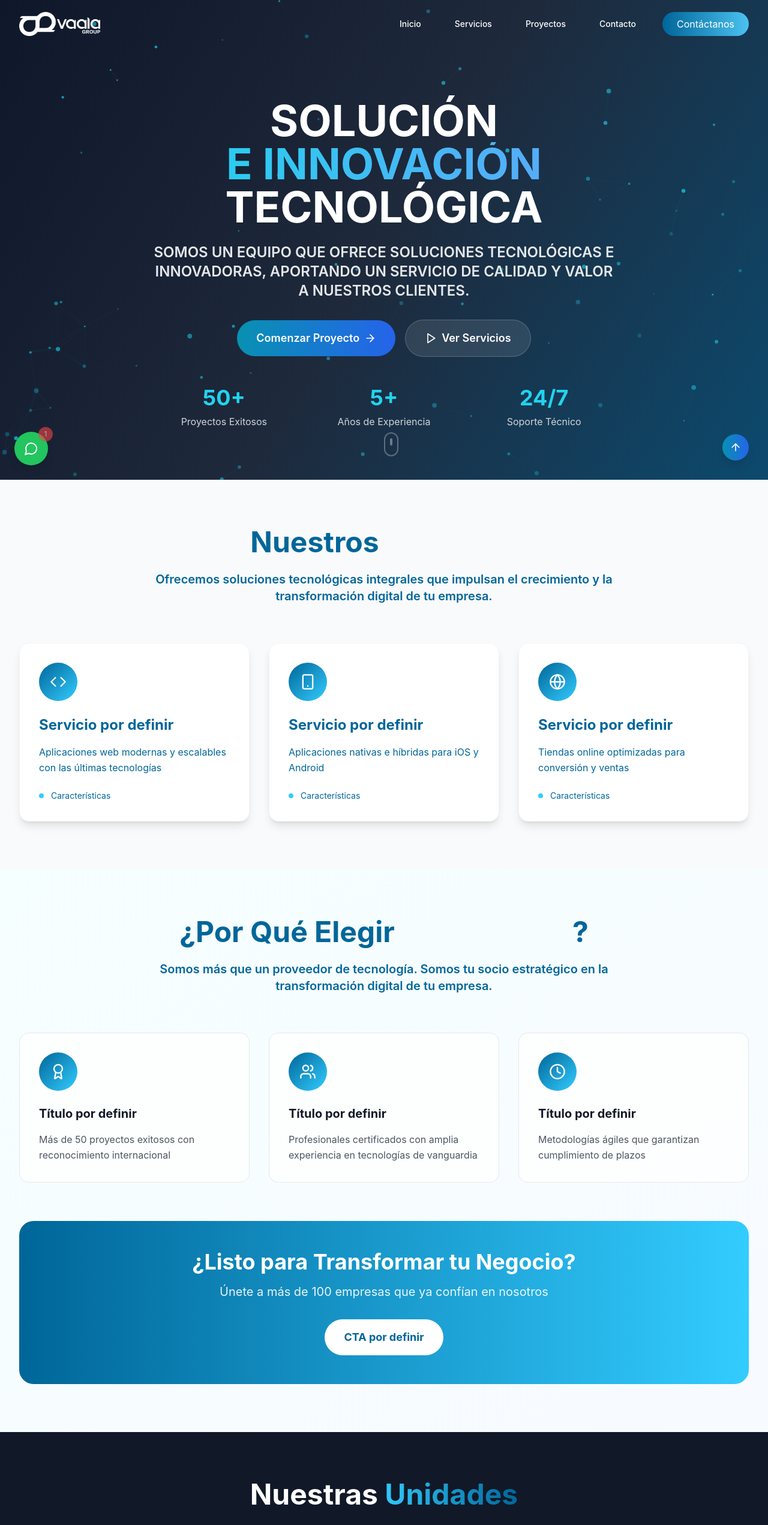
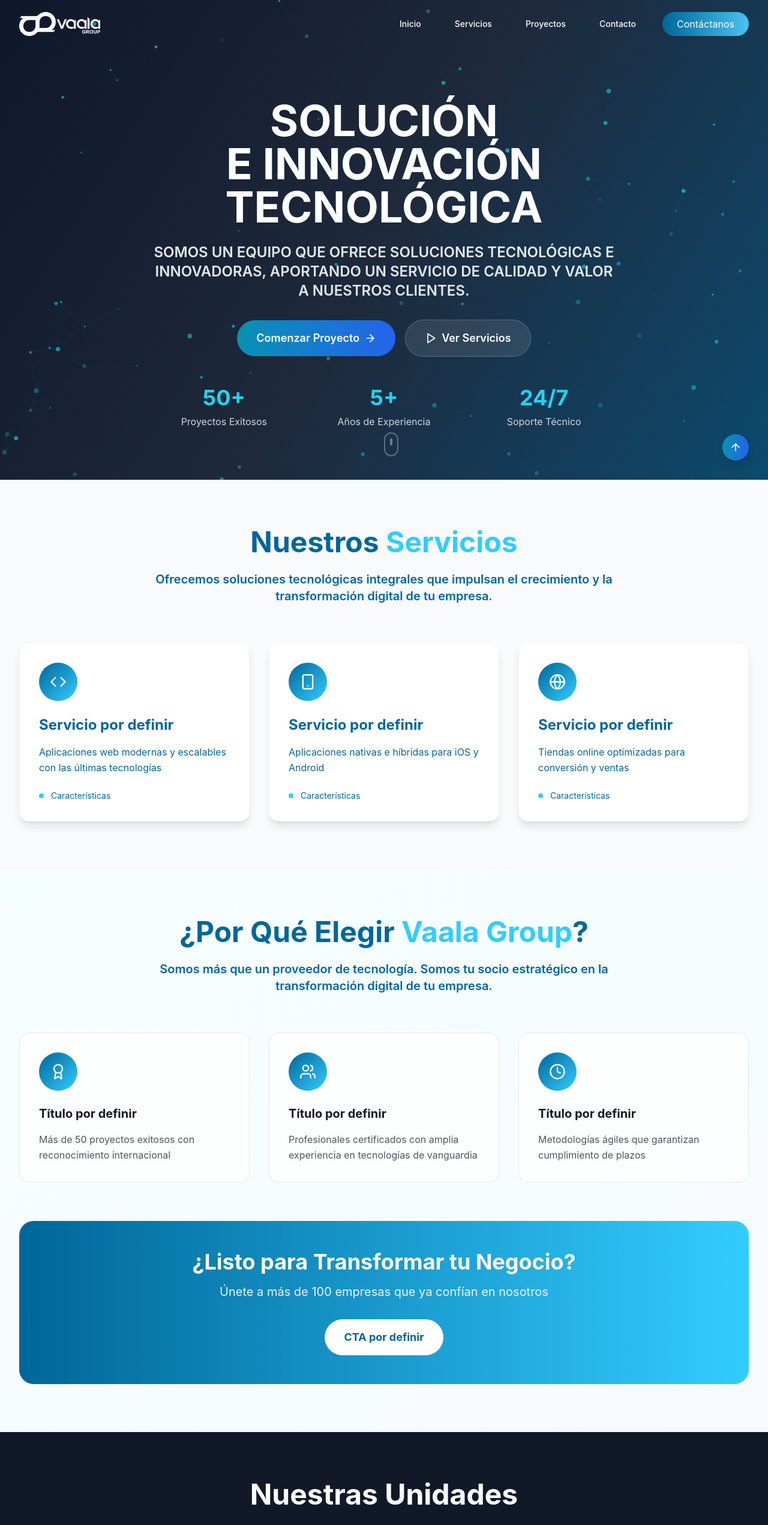
Before and after one commit to valejerett27/VaalaGroup, a React (Vite) app: page / in a window 1280 px wide. Shown: the top 2543 px of the page at 60% size. Built offline with nearby package versions, Linux system fonts and the light colour scheme.

Commit message:
ajustes colores textos y fuente

```diff
--- a/src/components/Contact.tsx
+++ b/src/components/Contact.tsx
@@ -30,7 +30,7 @@ const Contact = () => {
         <div className="text-center mb-16">
           <h2 className="text-4xl lg:text-5xl font-bold mb-6">
             Hablemos de tu
-            <span className="text-[#33CCFF] bg-clip-text text-transparent"> Proyecto</span>
+            <span className="text-[#33CCFF] bg-clip-text "> Proyecto</span>
           </h2>
           <p className="text-xl text-gray-300 max-w-3xl mx-auto">
             Estamos listos para convertir tus ideas en realidad.
--- a/src/components/Hero.tsx
+++ b/src/components/Hero.tsx
@@ -21,7 +21,7 @@ const Hero = () => {
             SOLUCIÓN
 
 
-            <span className="block bg-gradient-to-r from-cyan-400 to-blue-400 bg-clip-text text-transparent">
+            <span className="block bg-gradient-to-r from-cyan-400 to-blue-400 bg-clip-text ">
               E INNOVACIÓN
             </span>
             TECNOLÓGICA
--- a/src/components/Projects.tsx
+++ b/src/components/Projects.tsx
@@ -43,7 +43,7 @@ const Projects = () => {
         <div className="text-center mb-16">
           <h2 className="text-4xl lg:text-5xl font-bold mb-6">
             Nuestras
-            <span className="bg-gradient-to-r from-[#33CCFF] to-[#006699] bg-clip-text text-transparent"> Unidades</span>
+            <span className="bg-gradient-to-r from-[#33CCFF] to-[#006699] bg-clip-text "> Unidades</span>
           </h2>
           <p className="text-xl text-gray-300 max-w-3xl mx-auto">
             Descubre algunos de nuestros casos de éxito que han transformado
--- a/src/components/Services.tsx
+++ b/src/components/Services.tsx
@@ -47,7 +47,7 @@ const Services = () => {
         <div className="text-center mb-16">
           <h2 className="text-4xl lg:text-5xl font-bold text-[#006699] mb-6">
             Nuestros
-            <span className="text-[#33CCFF] bg-clip-text text-transparent"> Servicios</span>
+            <span className="text-[#33CCFF] bg-clip-text "> Servicios</span>
           </h2>
           <p className="text-xl text-[#006699] font-semibold max-w-3xl mx-auto">
             Ofrecemos soluciones tecnológicas integrales que impulsan el crecimiento
--- a/src/components/Team.tsx
+++ b/src/components/Team.tsx
@@ -39,7 +39,7 @@ const Team = () => {
         <div className="text-center mb-16">
           <h2 className="text-4xl lg:text-5xl font-bold text-gray-900 mb-6">
             Nuestro
-            <span className="bg-gradient-to-r from-cyan-600 to-blue-600 bg-clip-text text-transparent"> Equipo</span>
+            <span className="bg-gradient-to-r from-cyan-600 to-blue-600 bg-clip-text "> Equipo</span>
           </h2>
           <p className="text-xl text-gray-600 max-w-3xl mx-auto">
             Conoce a los profesionales apasionados que hacen posible cada proyecto.
--- a/src/components/Testimonials.tsx
+++ b/src/components/Testimonials.tsx
@@ -32,7 +32,7 @@ const Testimonials = () => {
         <div className="text-center mb-16">
           <h2 className="text-4xl lg:text-5xl font-bold text-[#006699] mb-6">
             Lo Que Dicen Nuestros
-            <span className="text-[#33CCFF] bg-clip-text text-transparent"> Clientes</span>
+            <span className="text-[#33CCFF] bg-clip-text"> Clientes</span>
           </h2>
           <p className="text-xl text-[#006699] font-semibold max-w-3xl mx-auto">
             La satisfacción de nuestros clientes es nuestra mayor recompensa.
--- a/src/components/WhyChooseUs.tsx
+++ b/src/components/WhyChooseUs.tsx
@@ -43,7 +43,7 @@ const WhyChooseUs = () => {
         <div className="text-center mb-16">
           <h2 className="text-4xl lg:text-5xl font-bold text-[#006699] mb-6">
             ¿Por Qué Elegir
-            <span className="text-[#33CCFF] bg-clip-text text-transparent"> Vaala Group</span>?
+            <span className="text-[#33CCFF] bg-clip-text"> Vaala Group</span>?
           </h2>
           <p className="text-xl text-[#006699] font-semibold max-w-3xl mx-auto">
             Somos más que un proveedor de tecnología. Somos tu socio estratégico
--- a/src/index.css
+++ b/src/index.css
@@ -6,6 +6,7 @@
 /* Definition of the design system. All colors, gradients, fonts, etc should be defined here.
 All colors MUST be HSL.
 */
+@import url('https://fonts.googleapis.com/css2?family=Work+Sans:wght@400;500;600;700&display=swap');
 
 @layer base {
   :root {
@@ -102,7 +103,7 @@ All colors MUST be HSL.
 
   body {
     @apply bg-background text-foreground;
-    font-family: 'Inter', -apple-system, BlinkMacSystemFont, 'Segoe UI', sans-serif;
+    font-family: 'Work Sans', -apple-system, BlinkMacSystemFont, 'Segoe UI', sans-serif;
   }
 }
 
--- a/src/pages/Index.tsx
+++ b/src/pages/Index.tsx
@@ -22,7 +22,7 @@ const Index = () => {
       {/* <Team /> */}
       <Contact />
       <Footer />
-      <FloatingWhatsApp />
+      {/* <FloatingWhatsApp /> */}
     </div>
   );
 };
```
